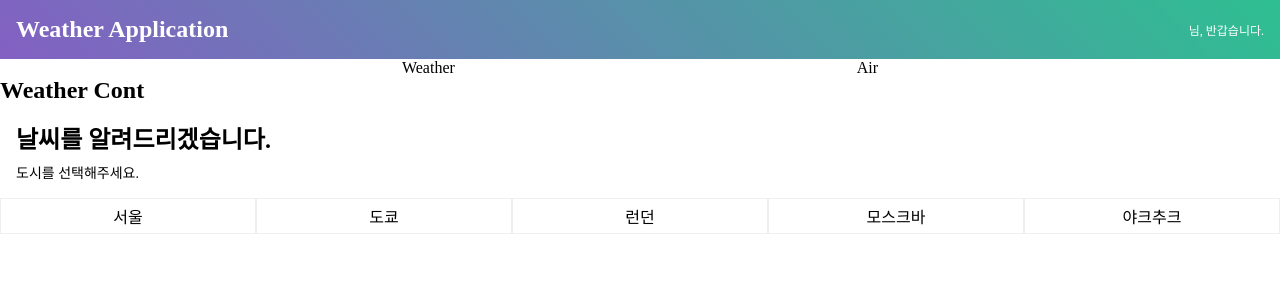
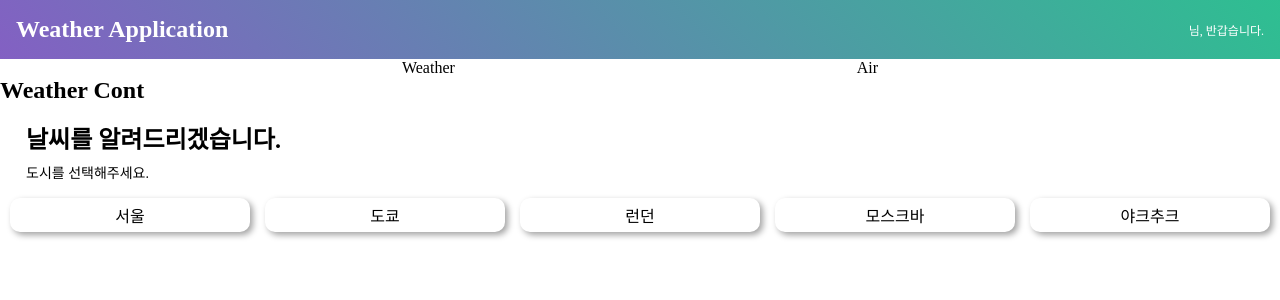
Before and after one commit to busy-joj/vue-weatherApp, a Vue app: page / in a window 1280 px wide. Shown: the top 300 px of the page. Built offline with nearby package versions, Linux system fonts and the light colour scheme.

Commit message:
list & item 스타일 수정

```diff
--- a/src/components/air/AirItem.vue
+++ b/src/components/air/AirItem.vue
@@ -27,7 +27,7 @@ export default {
 </script>
 
 <style scoped>
-.air-item{display:flex;flex-direction: column;justify-content:center;align-items: center;border:1px solid #efefef;padding:0.5em;}
+.air-item{display:flex;flex-direction: column;justify-content:center;align-items: center;padding:0.5em;border-radius:20px;box-shadow: 10px 10px 20px #a6a6a6,-10px -10px 20px #ffffff;margin-bottom:20px;}
 .air-item h3{font-size:14px;color:#333;}
 .air-item .temperature{font-size:36px;}
 .info{display:flex;justify-content:center;align-items: center;font-size:12px;}
--- a/src/components/weather/CitySeletor.vue
+++ b/src/components/weather/CitySeletor.vue
@@ -30,7 +30,7 @@ export default {
 </script>
 
 <style scoped>
-    .city-selector{display: grid;grid-template-columns: repeat(5, 1fr);}
-    .city-selector li{display: flex;justify-content:center;align-items:center;border:0.05em solid #efefef;padding:0.3em;cursor:pointer;}
-    .isSelected{background: #607cc3;color:#fff;}
+    .city-selector{display: grid;grid-template-columns: repeat(5, 1fr);gap:15px;margin:0 0 20px 0;}
+    .city-selector li{display: flex;justify-content:center;align-items:center;padding:0.3em;cursor:pointer;border-radius: 10px;background: #ffffff;box-shadow: 3px 3px 6px #a3a3a3, -3px -3px 6px #ffffff}
+    .city-selector li.isSelected{box-shadow: inset 3px 3px 6px #a3a3a3, -3px -3px 6px #ffffff}
 </style>
--- a/src/components/weather/WeatherItem.vue
+++ b/src/components/weather/WeatherItem.vue
@@ -31,7 +31,7 @@ export default {
 </script>
 
 <style scoped>
-.weather-item{display:flex;flex-direction: column;justify-content:center;align-items: center;border:1px solid #efefef;padding:0.5em;}
+.weather-item{display:flex;flex-direction: column;justify-content:center;align-items: center;padding:0.5em;border-radius:20px;box-shadow: 10px 10px 20px #a6a6a6,-10px -10px 20px #ffffff;margin-bottom:20px;}
 .weather-item h3{font-size:14px;color:#333;}
 .weather-item .temperature{font-size:36px;}
 .info{display:flex;justify-content:center;align-items: center;font-size:12px;}
--- a/src/routes/AirCon.vue
+++ b/src/routes/AirCon.vue
@@ -40,5 +40,5 @@ export default {
 </script>
 
 <style>
-
+.air-wrap{padding:0 10px;}
 </style>
--- a/src/routes/WeatherCon.vue
+++ b/src/routes/WeatherCon.vue
@@ -43,5 +43,5 @@ export default {
 </script>
 
 <style>
-
+.weather-wrap{padding:0 10px;}
 </style>
```
